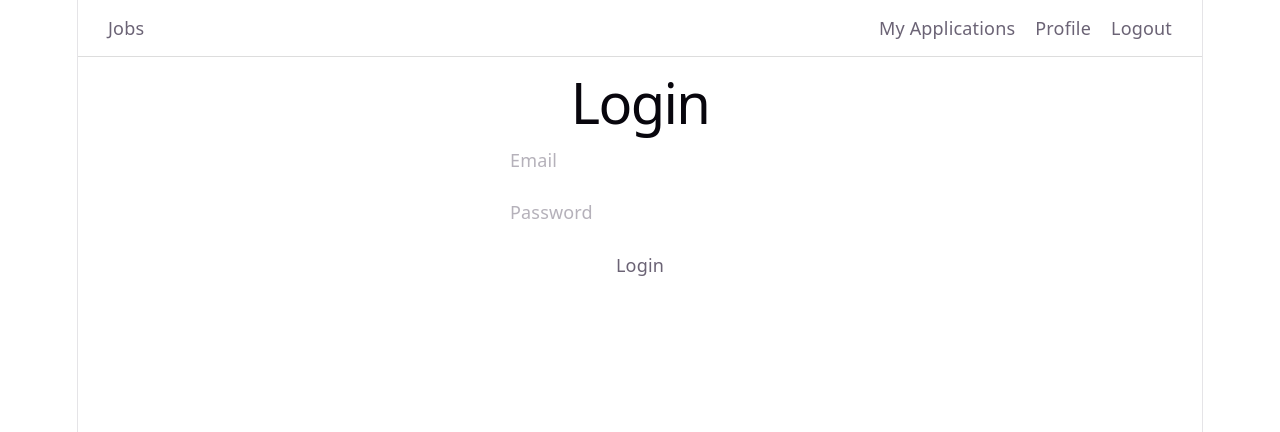
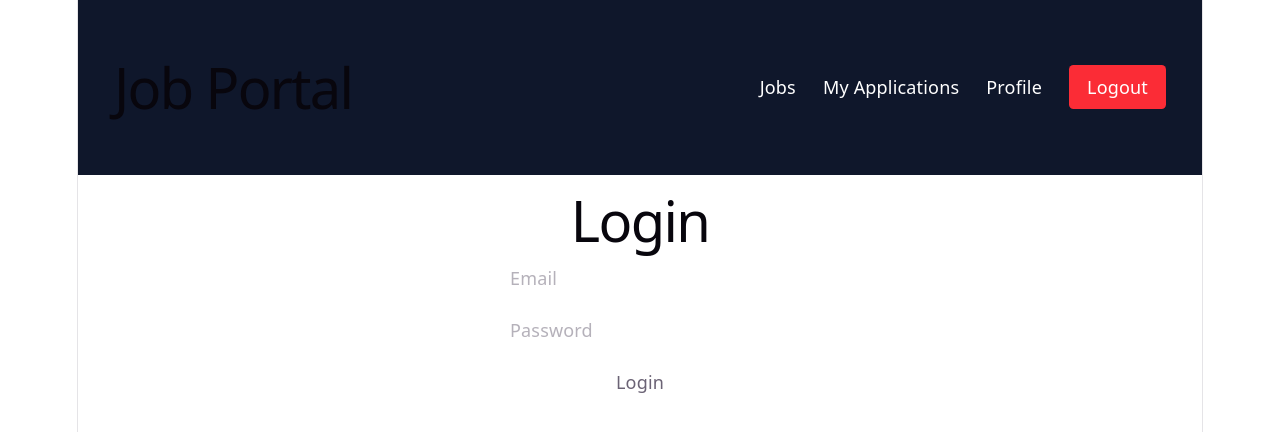
Before and after one commit to crazydevjs/job-portal-mern, a React app in the folder frontend/: page /login in a window 1280 px wide. Shown: the top 432 px of the page. Built offline with nearby package versions, Linux system fonts and the light colour scheme; the HTML template or start-up script is replaced by a standard one.

Commit message:
Professional UI Working

```diff
--- a/frontend/src/components/Navbar.jsx
+++ b/frontend/src/components/Navbar.jsx
@@ -2,33 +2,32 @@ import { Link } from "react-router-dom";
 
 function Navbar() {
   return (
-        <nav
-            style={{
-                padding: "15px 30px",
-                borderBottom: "1px solid #ddd",
-                display: "flex",
-                justifyContent: "space-between",
-                alignItems: "center",
-            }}
+    <nav className="bg-slate-900 text-white px-8 py-4 flex justify-between items-center">
+      <h1 className="text-2xl font-bold">
+        Job Portal
+      </h1>
+
+      <div className="flex gap-6 items-center">
+        <Link to="/" className="hover:text-blue-400">
+          Jobs
+        </Link>
+
+        <Link
+          to="/applications"
+          className="hover:text-blue-400"
         >
-            <div>
-                <Link to="/">Jobs</Link>
-            </div>
-
-            <div style={{
-                display: "flex",
-                gap: "20px",
-                alignItems: "center"
-            }}>
-                <Link to="/applications">
           My Applications
         </Link>
 
-                <Link to="/profile">
+        <Link
+          to="/profile"
+          className="hover:text-blue-400"
+        >
           Profile
         </Link>
 
         <button
+          className="bg-red-500 px-4 py-2 rounded"
           onClick={() => {
             localStorage.clear();
             window.location.href = "/login";
--- a/frontend/src/pages/Jobs.jsx
+++ b/frontend/src/pages/Jobs.jsx
@@ -54,34 +54,53 @@ function Jobs() {
   };
 
   return (
-    <div>
-      <h1>Available Jobs</h1>
+    <div className="min-h-screen bg-slate-100 p-8">
+
+      <h1 className="text-4xl font-bold mb-8">
+        Available Jobs
+      </h1>
+
+      <div className="grid md:grid-cols-2 lg:grid-cols-3 gap-6">
 
         {jobs.map((job) => (
+
           <div
             key={job._id}
-          style={{
-            border: "1px solid black",
-            padding: "10px",
-            margin: "10px",
-          }}
+            className="bg-white p-6 rounded-xl shadow-lg"
           >
-          <h2>{job.title}</h2>
+            <h2 className="text-2xl font-bold">
+              {job.title}
+            </h2>
 
-          <p>{job.company}</p>
+            <p className="mt-2 text-gray-600">
+              {job.company}
+            </p>
 
-          <p>{job.location}</p>
+            <p className="text-gray-600">
+              📍 {job.location}
+            </p>
 
-          <p>₹ {job.salary}</p>
+            <p className="text-green-600 font-bold mt-2">
+              ₹ {job.salary}
+            </p>
 
-          <p>{job.description}</p>
+            <p className="mt-3">
+              {job.description}
+            </p>
+
             <button
+              className="mt-4 bg-blue-600 text-white px-4 py-2 rounded"
               onClick={() => applyJob(job._id)}
             >
               Apply Now
             </button>
+
           </div>
+
         ))}
+
+      </div>
+
     </div>
   );
 }
```
Lines whose indentation alone changed are shown as unchanged.
